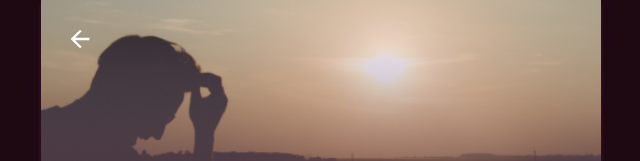
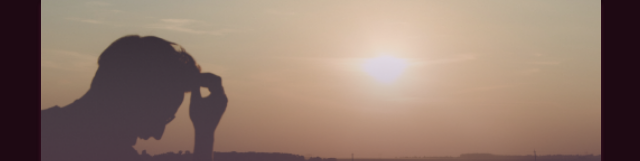
Before and after one commit to AndreyEmelianov/Workout-Project-Client, a React (Vite) app: page /auth in a window 1280 px wide. Shown: the top 161 px of the page, without its empty margins (319-959 px from the left). Built offline with nearby package versions, Linux system fonts and the light colour scheme; a web font is replaced by a local one.

Commit message:
убрал отображение стрелочки назад на странице авторизации

```diff
--- a/src/components/layout/header/Header.jsx
+++ b/src/components/layout/header/Header.jsx
@@ -14,7 +14,17 @@
 
 	return (
 		<header className={styles.header}>
-			{pathname !== '/' || !isAuth ? (
+			{isAuth && (
+				<>
+					{pathname === '/' && isAuth ? (
+						<button
+							onClick={() => {
+								navigate('/profile');
+							}}
+						>
+							<SlUser fill='#fff' fontSize={25} />
+						</button>
+					) : (
 						<button
 							onClick={() => {
 								navigate(isAuth ? backLink : '/auth');
@@ -22,16 +32,10 @@
 						>
 							<IoMdArrowBack fill='#fff' fontSize={28} />
 						</button>
-			) : (
-				<button
-					onClick={() => {
-						navigate('/profile');
-					}}
-				>
-					<SlUser fill='#fff' fontSize={25} />
-				</button>
 					)}
-			{isAuth && <Hamburger />}
+					<Hamburger />
+				</>
+			)}
 		</header>
 	);
 };
```
Lines whose indentation alone changed are shown as unchanged.
